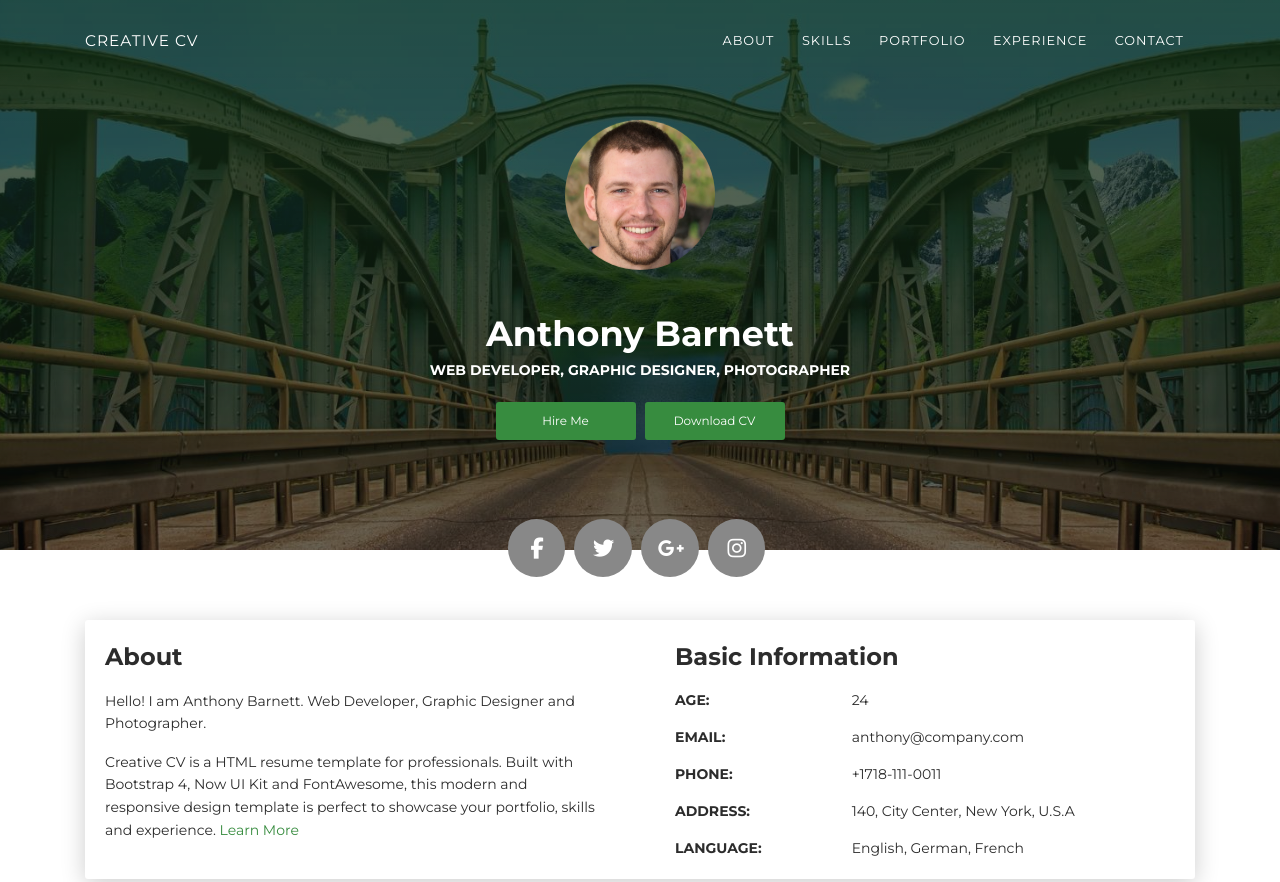
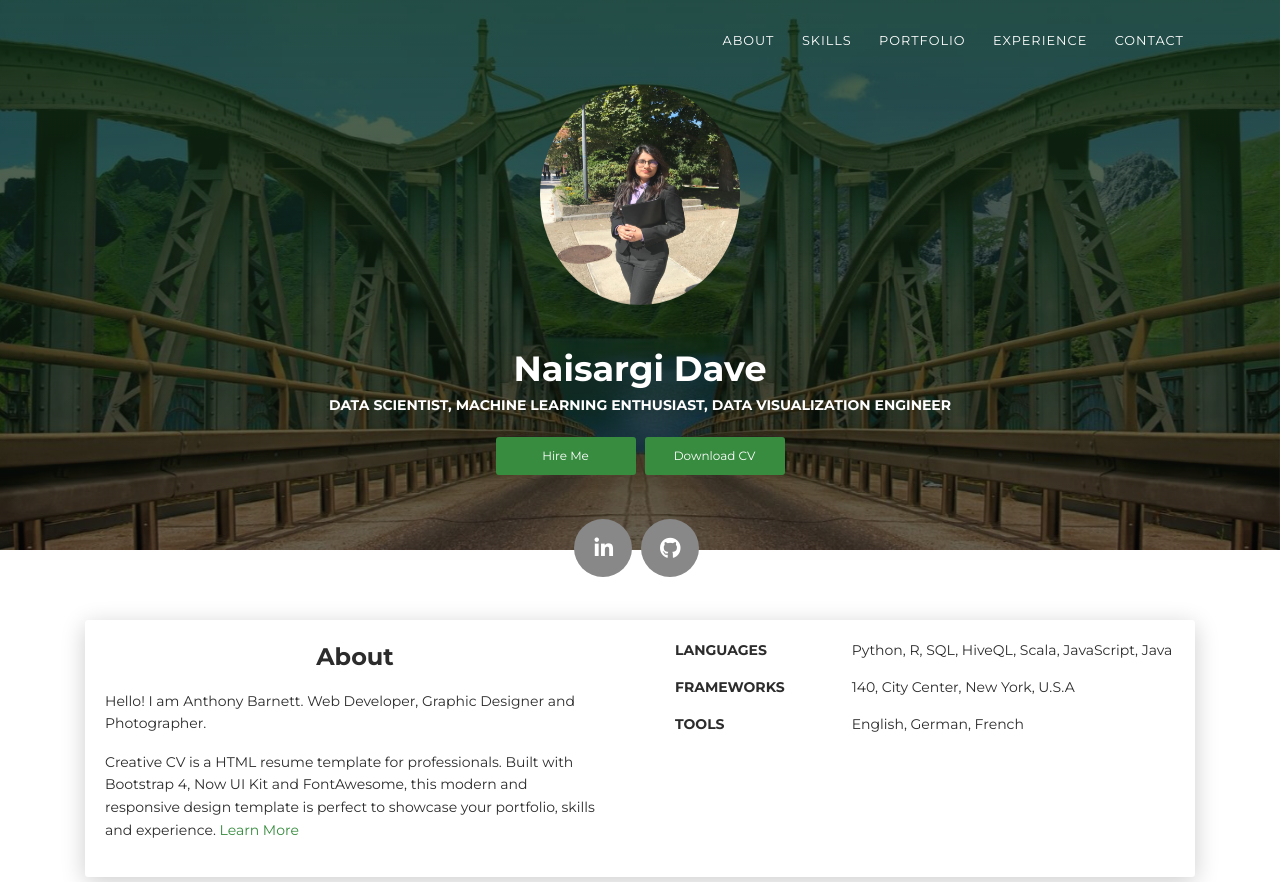
Before and after one commit to naisargidave/naisargidave.github.io, a plain HTML site: page index.html in a window 1280 px wide. Shown: the top 882 px of the page. Drawn offline with Linux system fonts and the light colour scheme.

Commit message:
basic changes

```diff
--- a/index.html
+++ b/index.html
@@ -24,9 +24,9 @@
       <div class="profile-page sidebar-collapse">
         <nav class="navbar navbar-expand-lg fixed-top navbar-transparent bg-primary" color-on-scroll="400">
           <div class="container">
-            <div class="navbar-translate"><a class="navbar-brand" href="#" rel="tooltip">Creative CV</a>
+            <!-- <div class="navbar-translate"><a class="navbar-brand" href="#" rel="tooltip"></a>
               <button class="navbar-toggler navbar-toggler" type="button" data-toggle="collapse" data-target="#navigation" aria-controls="navigation" aria-expanded="false" aria-label="Toggle navigation"><span class="navbar-toggler-bar bar1"></span><span class="navbar-toggler-bar bar2"></span><span class="navbar-toggler-bar bar3"></span></button>
-            </div>
+            </div> -->
             <div class="collapse navbar-collapse justify-content-end" id="navigation">
               <ul class="navbar-nav">
                 <li class="nav-item"><a class="nav-link smooth-scroll" href="#about">About</a></li>
@@ -48,14 +48,14 @@
       <div class="page-header-image" data-parallax="true" style="background-image: url('images/cc-bg-1.jpg')"></div>
       <div class="container">
         <div class="content-center">
-          <div class="cc-profile-image"><a href="#"><img src="images/anthony.jpg" alt="Image"/></a></div>
-          <div class="h2 title">Anthony Barnett</div>
-          <p class="category text-white">Web Developer, Graphic Designer,  Photographer</p><a class="btn btn-primary smooth-scroll mr-2" href="#contact" data-aos="zoom-in" data-aos-anchor="data-aos-anchor">Hire Me</a><a class="btn btn-primary" href="#" data-aos="zoom-in" data-aos-anchor="data-aos-anchor">Download CV</a>
+          <div class="cc-profile-image"><a href="#"><img src="images/naisargi.jpg" alt="Image"/></a></div>
+          <div class="h2 title">Naisargi Dave</div>
+          <p class="category text-white">Data Scientist, Machine Learning Enthusiast, Data Visualization Engineer</p><a class="btn btn-primary smooth-scroll mr-2" href="#contact" data-aos="zoom-in" data-aos-anchor="data-aos-anchor">Hire Me</a><a class="btn btn-primary" href="files/resume.pdf" data-aos="zoom-in" data-aos-anchor="data-aos-anchor">Download CV</a>
         </div>
       </div>
       <div class="section">
         <div class="container">
-          <div class="button-container"><a class="btn btn-default btn-round btn-lg btn-icon" href="#" rel="tooltip" title="Follow me on Facebook"><i class="fa fa-facebook"></i></a><a class="btn btn-default btn-round btn-lg btn-icon" href="#" rel="tooltip" title="Follow me on Twitter"><i class="fa fa-twitter"></i></a><a class="btn btn-default btn-round btn-lg btn-icon" href="#" rel="tooltip" title="Follow me on Google+"><i class="fa fa-google-plus"></i></a><a class="btn btn-default btn-round btn-lg btn-icon" href="#" rel="tooltip" title="Follow me on Instagram"><i class="fa fa-instagram"></i></a></div>
+          <div class="button-container"><a class="btn btn-default btn-round btn-lg btn-icon" href="https://www.linkedin.com/in/naisargidave/" rel="tooltip" title="Connect with me on Linkedin"><i class="fa fa-linkedin"></i></a><a class="btn btn-default btn-round btn-lg btn-icon" href="https://github.com/naisargidave/" rel="tooltip" title="Follow me on Github"><i class="fa fa-github"></i></a>
         </div>
       </div>
     </div>
@@ -74,25 +74,16 @@
         </div>
         <div class="col-lg-6 col-md-12">
           <div class="card-body">
-            <div class="h4 mt-0 title">Basic Information</div>
             <div class="row">
-              <div class="col-sm-4"><strong class="text-uppercase">Age:</strong></div>
-              <div class="col-sm-8">24</div>
+              <div class="col-sm-4"><strong class="text-uppercase">LANGUAGES</strong></div>
+              <div class="col-sm-8">Python, R, SQL, HiveQL, Scala, JavaScript, Java</div>
             </div>
             <div class="row mt-3">
-              <div class="col-sm-4"><strong class="text-uppercase">Email:</strong></div>
-              <div class="col-sm-8">anthony@company.com</div>
-            </div>
-            <div class="row mt-3">
-              <div class="col-sm-4"><strong class="text-uppercase">Phone:</strong></div>
-              <div class="col-sm-8">+1718-111-0011</div>
-            </div>
-            <div class="row mt-3">
-              <div class="col-sm-4"><strong class="text-uppercase">Address:</strong></div>
+              <div class="col-sm-4"><strong class="text-uppercase">FRAMEWORKS</strong></div>
               <div class="col-sm-8">140, City Center, New York, U.S.A</div>
             </div>
             <div class="row mt-3">
-              <div class="col-sm-4"><strong class="text-uppercase">Language:</strong></div>
+              <div class="col-sm-4"><strong class="text-uppercase">TOOLS</strong></div>
               <div class="col-sm-8">English, German, French</div>
             </div>
           </div>
@@ -459,19 +450,20 @@
               <div class="row">
                 <div class="col-md-6">
                   <div class="card-body">
-                    <form action="https://formspree.io/your@email.com" method="POST">
+                    <a href="mailto:ndave@wpi.edu"><img src="images/getintouch.jpg" alt="Image"/></a>
+                    <!-- <form action="https://formspree.io/f/mqkgjpkr" method="POST">
                       <div class="p pb-3"><strong>Feel free to contact me </strong></div>
                       <div class="row mb-3">
                         <div class="col">
                           <div class="input-group"><span class="input-group-addon"><i class="fa fa-user-circle"></i></span>
-                            <input class="form-control" type="text" name="name" placeholder="Name" required="required"/>
+                            <input class="form-control" type="text" name="name" placeholder="Name"/>
                           </div>
                         </div>
                       </div>
                       <div class="row mb-3">
                         <div class="col">
                           <div class="input-group"><span class="input-group-addon"><i class="fa fa-file-text"></i></span>
-                            <input class="form-control" type="text" name="Subject" placeholder="Subject" required="required"/>
+                            <input class="form-control" type="text" name="Subject" placeholder="Subject"/>
                           </div>
                         </div>
                       </div>
@@ -494,17 +486,15 @@
                           <button class="btn btn-primary" type="submit">Send</button>
                         </div>
                       </div>
-                    </form>
+                    </form> -->
                   </div>
                 </div>
                 <div class="col-md-6">
                   <div class="card-body">
-                    <p class="mb-0"><strong>Address </strong></p>
-                    <p class="pb-2">140, City Center, New York, U.S.A</p>
-                    <p class="mb-0"><strong>Phone</strong></p>
-                    <p class="pb-2">+1718-111-0011</p>
+                    <p class="mb-0"><strong>Address</strong></p>
+                    <p class="pb-2">Worcester, Massachusetts, USA</p>
                     <p class="mb-0"><strong>Email</strong></p>
-                    <p>anthony@company.com</p>
+                    <p>ndave@wpi.edu</p>
                   </div>
                 </div>
               </div>
@@ -517,8 +507,8 @@
 </div></div>
     </div>
     <footer class="footer">
-      <div class="container text-center"><a class="cc-facebook btn btn-link" href="#"><i class="fa fa-facebook fa-2x " aria-hidden="true"></i></a><a class="cc-twitter btn btn-link " href="#"><i class="fa fa-twitter fa-2x " aria-hidden="true"></i></a><a class="cc-google-plus btn btn-link" href="#"><i class="fa fa-google-plus fa-2x" aria-hidden="true"></i></a><a class="cc-instagram btn btn-link" href="#"><i class="fa fa-instagram fa-2x " aria-hidden="true"></i></a></div>
-      <div class="h4 title text-center">Anthony Barnett</div>
+      <div class="container text-center"><a class="cc-facebook btn btn-link" href="https://www.linkedin.com/in/naisargidave/"><i class="fa fa-linkedin fa-2x " aria-hidden="true"></i></a><a class="cc-twitter btn btn-link " href="https://github.com/naisargidave/"><i class="fa fa-github fa-2x " aria-hidden="true"></i></a>
+      <div class="h4 title text-center">Naisargi Dave</div>
       <div class="text-center text-muted">
         <p>&copy; Creative CV. All rights reserved.<br>Design - <a class="credit" href="https://templateflip.com" target="_blank">TemplateFlip</a></p>
       </div>
```
Also changed, not shown: css/main.css, images/anthony.jpg (deleted), images/getintouch.jpg (added), images/naisargi.jpg (added), images/photography-1.jpg (deleted), images/photography-2.jpg (deleted), images/photography-3.jpg (deleted), images/photography-4.jpg (deleted), images/reference-image-1.jpg (deleted), images/reference-image-2.jpg (deleted), images/reference-image-3.jpg (deleted), images/staticmap.png (deleted), 1 other file.
